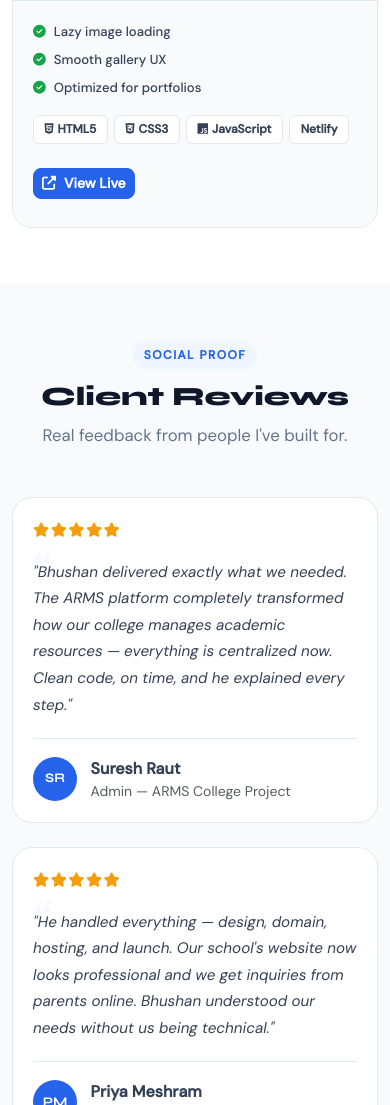
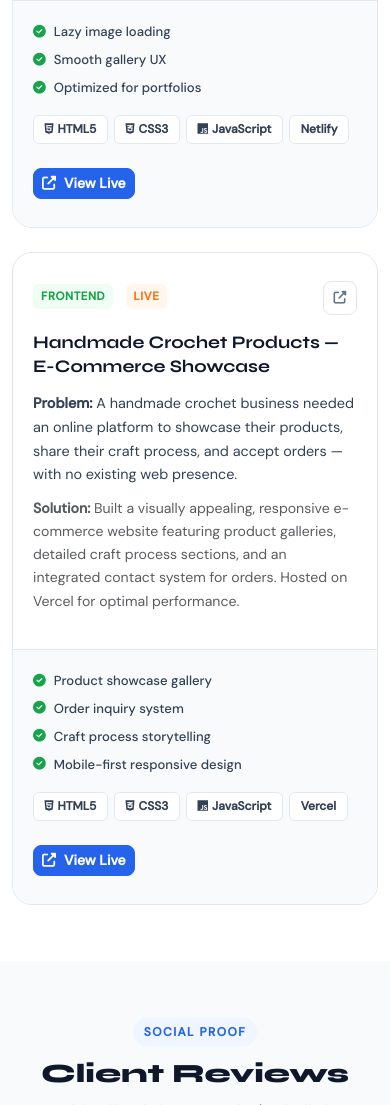
Before and after one commit to Bhushan-0510/Bhushan-Portfolio, a plain HTML site: page index.html in a window 390 px wide. Shown: the part 6131-7236 px from the top of the page. Drawn offline with nearby package versions, Linux system fonts and the light colour scheme.

Commit message:
vasu croshet added

```diff
--- a/index.html
+++ b/index.html
@@ -468,6 +468,49 @@
                     </div>
                 </div>
 
+                <!-- Project 5: Handmade Crochet Products -->
+                <div class="col-lg-6">
+                    <div class="project-card h-100">
+                        <div class="project-card-top">
+                            <div class="d-flex justify-content-between align-items-start mb-3">
+                                <div>
+                                    <span class="project-badge badge-frontend">Frontend</span>
+                                    <span class="project-badge badge-live ms-2">Live</span>
+                                </div>
+                                <div class="d-flex gap-2">
+                                    <a href="https://handcraft-vasu-crochet.vercel.app/" target="_blank" class="project-icon-btn" aria-label="Live Demo">
+                                        <i class="fas fa-external-link-alt"></i>
+                                    </a>
+                                </div>
+                            </div>
+                            <h4 class="project-title">Handmade Crochet Products — E-Commerce Showcase</h4>
+                            <p class="project-problem">
+                                <strong>Problem:</strong> A handmade crochet business needed an online platform to showcase their products, share their craft process, and accept orders — with no existing web presence.
+                            </p>
+                            <p class="project-solution text-muted">
+                                <strong>Solution:</strong> Built a visually appealing, responsive e-commerce website featuring product galleries, detailed craft process sections, and an integrated contact system for orders. Hosted on Vercel for optimal performance.
+                            </p>
+                        </div>
+                        <div class="project-card-bottom">
+                            <div class="project-features mb-3">
+                                <span class="feature-item"><i class="fas fa-check-circle"></i> Product showcase gallery</span>
+                                <span class="feature-item"><i class="fas fa-check-circle"></i> Order inquiry system</span>
+                                <span class="feature-item"><i class="fas fa-check-circle"></i> Craft process storytelling</span>
+                                <span class="feature-item"><i class="fas fa-check-circle"></i> Mobile-first responsive design</span>
+                            </div>
+                            <div class="project-stack mb-4">
+                                <span class="stack-tag"><i class="fab fa-html5 me-1"></i>HTML5</span>
+                                <span class="stack-tag"><i class="fab fa-css3-alt me-1"></i>CSS3</span>
+                                <span class="stack-tag"><i class="fab fa-js me-1"></i>JavaScript</span>
+                                <span class="stack-tag">Vercel</span>
+                            </div>
+                            <a href="https://handcraft-vasu-crochet.vercel.app/" target="_blank" class="btn btn-primary btn-sm">
+                                <i class="fas fa-external-link-alt me-2"></i>View Live
+                            </a>
+                        </div>
+                    </div>
+                </div>
+
             </div>
         </div>
     </section>
```
